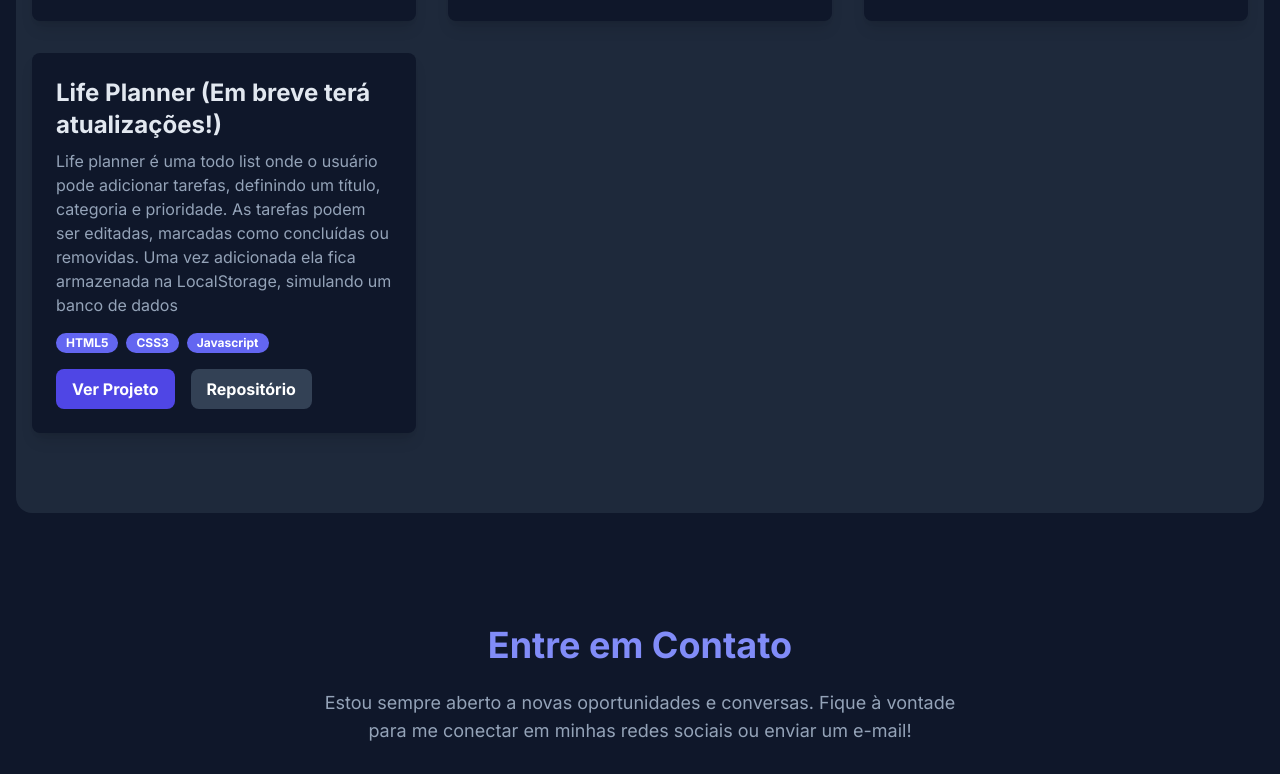
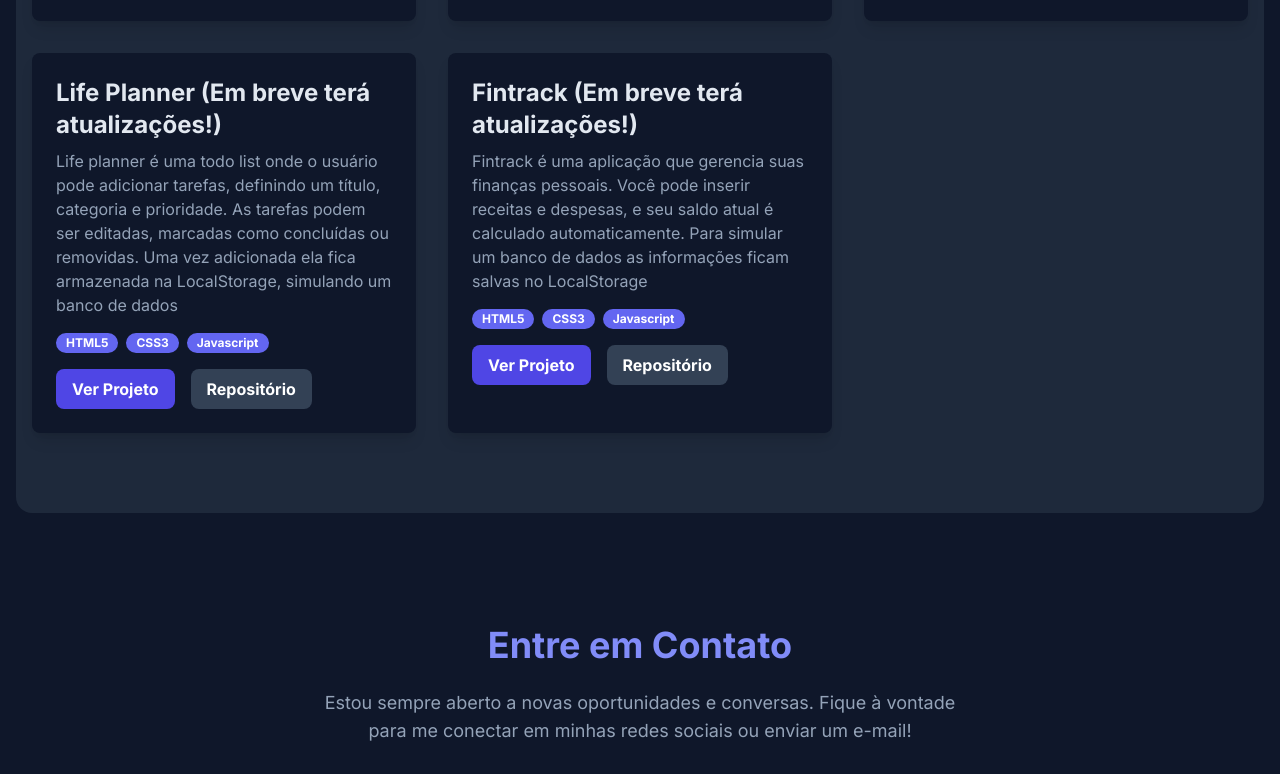
Before and after one commit to gabs0001/minha_pagina, a plain HTML site: page index.html in a window 1280 px wide. Shown: the part 2453-3227 px from the top of the page. Drawn offline with nearby package versions, Linux system fonts and the light colour scheme.

Commit message:
novo projeto pessoal adicionado

```diff
--- a/index.html
+++ b/index.html
@@ -404,6 +404,45 @@
 
                     </section>
 
+                    <section
+                        class="bg-slate-900 p-6 rounded-lg shadow-lg hover:shadow-xl
+                        transition-all duration-300 transform hover:-translate-y-1"
+                    >
+
+                        <h3 class="text-2xl font-bold mb-2">Fintrack (Em breve terá atualizações!)</h3>
+
+                        <p class="text-slate-400 mb-4">
+                           Fintrack é uma aplicação que gerencia suas finanças pessoais. Você pode inserir receitas e despesas, e seu saldo
+                            atual é calculado automaticamente. Para simular um banco de dados as informações ficam salvas no LocalStorage
+                        </p>
+
+                        <div class="flex flex-wrap gap-2 mb-4">
+                            <span class="bg-indigo-500 text-white text-xs font-semibold px-2.5 py-0.5 rounded-full">HTML5</span>
+                            <span class="bg-indigo-500 text-white text-xs font-semibold px-2.5 py-0.5 rounded-full">CSS3</span>
+                            <span class="bg-indigo-500 text-white text-xs font-semibold px-2.5 py-0.5 rounded-full">Javascript</span>
+                        </div>
+
+                        <div class="flex space-x-4">
+                            <a
+                                href="https://fintrack-seven-rose.vercel.app" target="_blank"
+                                class="
+                                    bg-indigo-600 hover:bg-indigo-700 text-white font-bold py-2 px-4 rounded-lg
+                                    transition duration-300 focus:outline-none focus:ring-2 focus:ring-indigo-400 focus:ring-offset-2
+                                ">
+                                    Ver Projeto
+                            </a>
+                            <a
+                                href="https://github.com/gabs0001/fintrack" target="_blank"
+                                class="
+                                    bg-slate-700 hover:bg-slate-600 text-white font-bold py-2 px-4 rounded-lg
+                                    transition duration-300 focus:outline-none focus:ring-2 focus:ring-indigo-400 focus:ring-offset-2
+                                ">
+                                    Repositório
+                            </a>
+                        </div>
+
+                    </section>
+
                 </section>
 
             </section>
```
